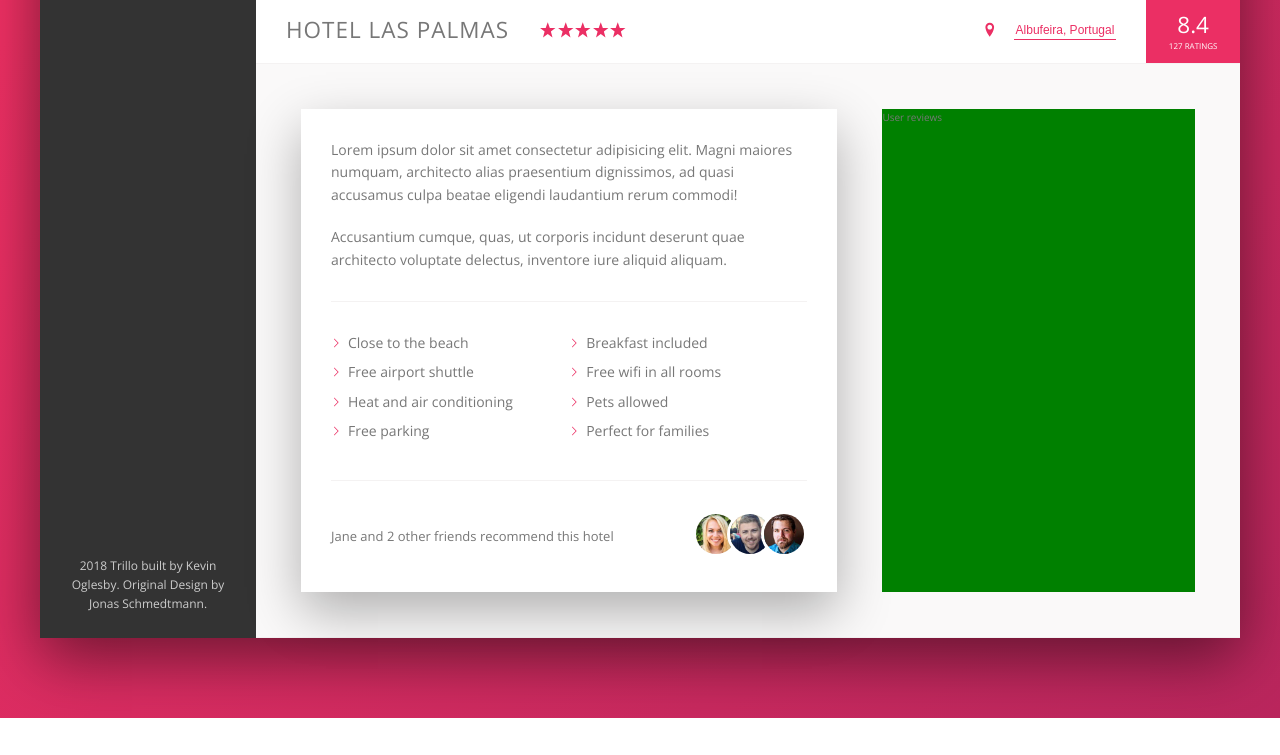
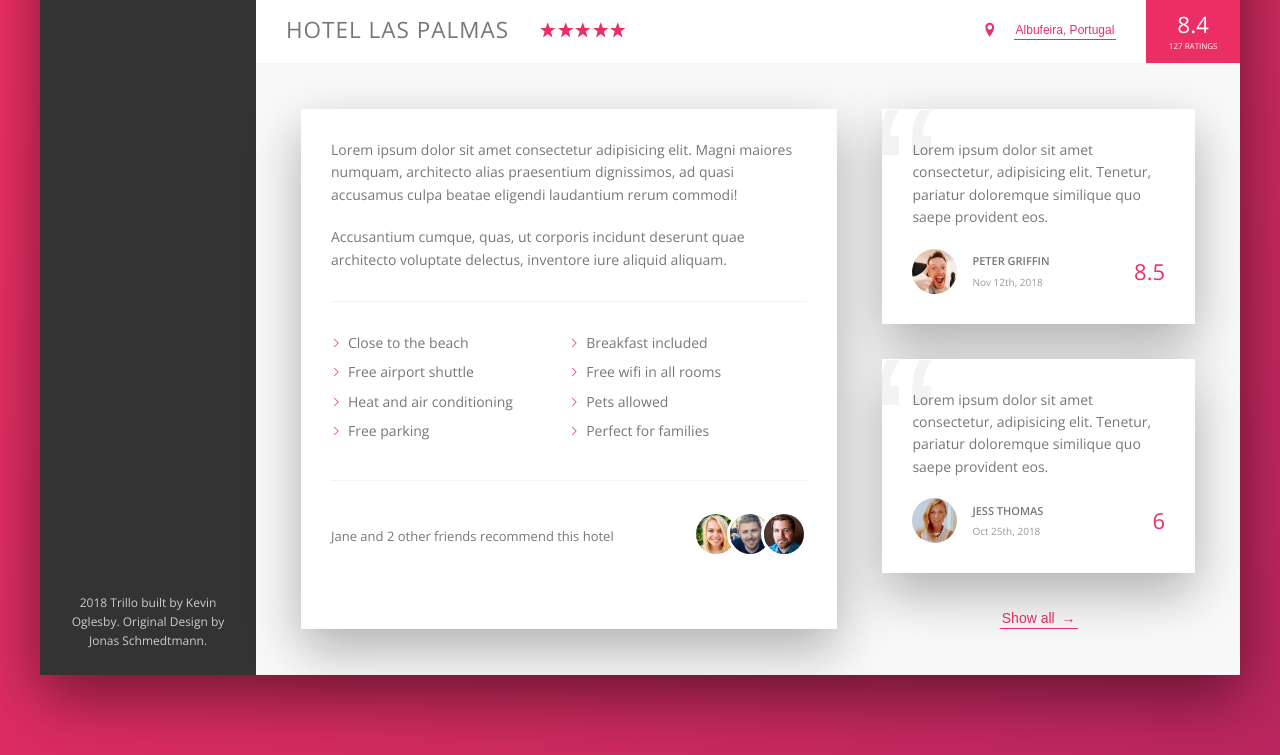
Before and after one commit to koglesby/trillo, a website: page index.html in a window 1280 px wide. Shown: the part 538-1293 px from the top of the page. Before the commit the page ends 1256 px from the top, so only its background shows below. Drawn offline with nearby package versions, Linux system fonts and the light colour scheme.

Commit message:
user reviews section

```diff
--- a/index.html
+++ b/index.html
@@ -194,7 +194,49 @@
                 </div>
               </div>
             </div>
-            <div class="user-reviews">User reviews</div>
+            <div class="user-reviews">
+              <figure class="review">
+                <blockquote class="review__text">
+                  Lorem ipsum dolor sit amet consectetur, adipisicing elit.
+                  Tenetur, pariatur doloremque similique quo saepe provident
+                  eos.
+                </blockquote>
+                <figcaption class="review__user">
+                  <img
+                    src="img/user-1.jpg
+                  "
+                    alt="User 1"
+                    class="review__photo"
+                  />
+                  <div class="review__user-box">
+                    <p class="review__user-name">Peter Griffin</p>
+                    <p class="review__user-date">Nov 12th, 2018</p>
+                  </div>
+                  <div class="review__rating">8.5</div>
+                </figcaption>
+              </figure>
+              <figure class="review">
+                <blockquote class="review__text">
+                  Lorem ipsum dolor sit amet consectetur, adipisicing elit.
+                  Tenetur, pariatur doloremque similique quo saepe provident
+                  eos.
+                </blockquote>
+                <figcaption class="review__user">
+                  <img
+                    src="img/user-2.jpg"
+                    alt="User 2"
+                    class="review__photo"
+                  />
+                  <div class="review__user-box">
+                    <p class="review__user-name">Jess Thomas</p>
+                    <p class="review__user-date">Oct 25th, 2018</p>
+                  </div>
+                  <div class="review__rating">6</div>
+                </figcaption>
+              </figure>
+
+              <button class="btn-inline">Show all <span> &rarr; </span></button>
+            </div>
           </div>
         </main>
       </div>
--- a/sass/_components.scss
+++ b/sass/_components.scss
@@ -271,8 +271,17 @@
   cursor: pointer;
   transition: all 0.2s;
 
+  & span {
+    margin-left: 3px;
+    transition: margin-left 0.2s;
+  }
+
   &:hover {
     color: var(--color-grey-dark-1);
+
+    span {
+      margin-left: 8px;
+    }
   }
 
   &:focus {
@@ -370,3 +379,63 @@
     }
   }
 }
+
+/////////////////////////
+// REVIEWS
+.review {
+  background-color: #fff;
+  box-shadow: var(--shadow-light);
+  padding: 3rem;
+  margin-bottom: 3.5rem;
+  position: relative;
+  overflow: hidden;
+  &__text {
+    margin-bottom: 2rem;
+    z-index: 10;
+    position: relative;
+  }
+  &__user {
+    display: flex;
+    align-items: center;
+  }
+  &__photo {
+    height: 4.5rem;
+    width: 4.5rem;
+    border-radius: 50%;
+    margin-right: 1.5rem;
+  }
+
+  &__user-box {
+    margin-right: auto;
+  }
+
+  &__user-name {
+    font-size: 1.1rem;
+    font-weight: 600;
+    text-transform: uppercase;
+    margin-bottom: 0.4rem;
+  }
+
+  &__user-date {
+    font-size: 1rem;
+    color: var(--color-grey-dark-3);
+  }
+
+  &__rating {
+    color: var(--color-primary);
+    font-size: 2.2rem;
+    font-weight: 300;
+  }
+
+  &::before {
+    content: "\201C";
+    position: absolute;
+    top: -3rem;
+    left: -1rem;
+    line-height: 1;
+    font-size: 20rem;
+    color: var(--color-grey-light-2);
+    font-family: sans-serif;
+    z-index: 1;
+  }
+}
--- a/sass/_layout.scss
+++ b/sass/_layout.scss
@@ -40,6 +40,7 @@
 }
 
 .detail {
+  font-size: 1.4rem;
   display: flex;
   padding: 4.5rem;
   background-color: var(--color-grey-light-1);
@@ -56,6 +57,9 @@
 }
 
 .user-reviews {
-  background-color: green;
   flex: 1;
+
+  display: flex;
+  flex-direction: column;
+  align-items: center;
 }
```
Also changed, not shown: css/style.css.
